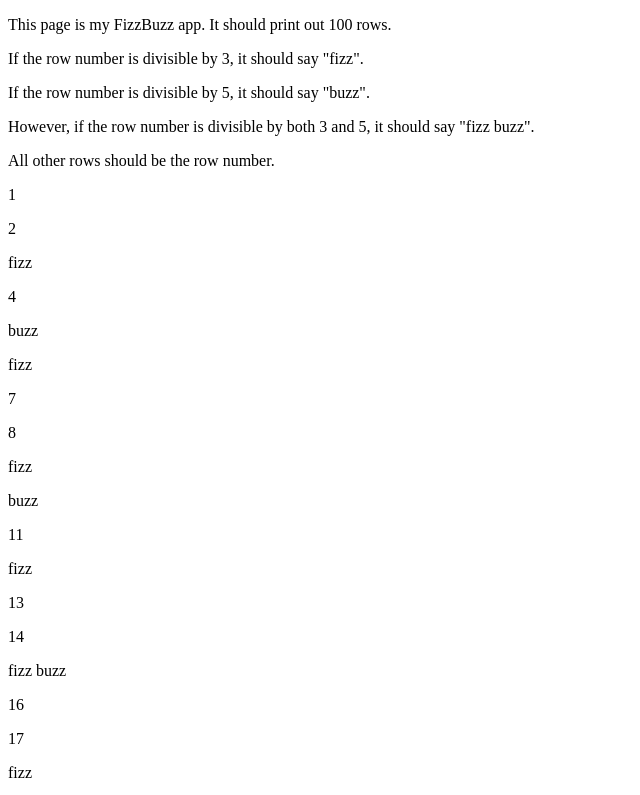
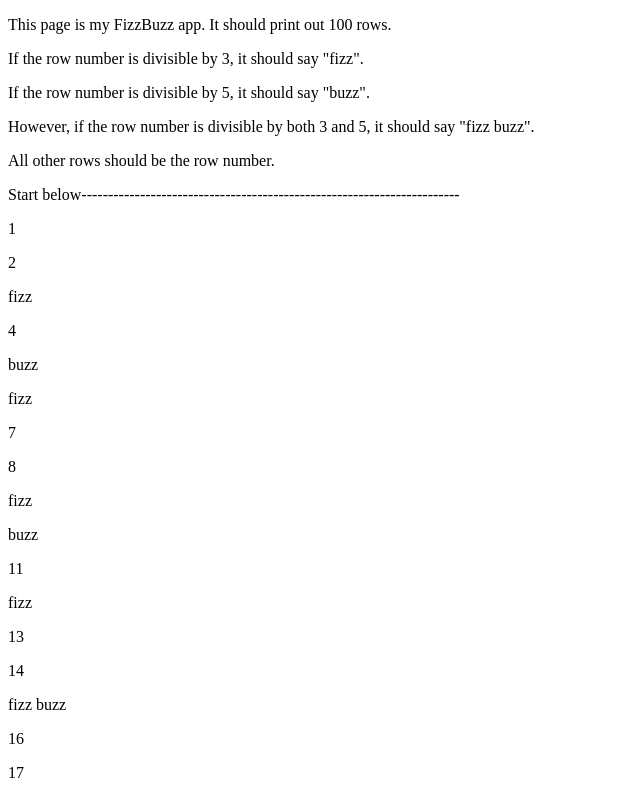
Before and after one commit to thedegar/FizzBuzz, a plain HTML site: page index.html in a window 1280 px wide. Shown: the top 795 px of the page, without its empty margins (0-640 px from the left). Drawn offline with nearby package versions, Linux system fonts and the light colour scheme.

Commit message:
Minor tweak

```diff
--- a/app.js
+++ b/app.js
@@ -1,4 +1,5 @@
 $(document).ready(function(){
+	//define a variable to use to store text
 	var text = 0;
 	for (var i=1;i<=100;i++) {
 		//If divisible by 3 and 5 (aka 15), use "fizz buzz"
--- a/index.html
+++ b/index.html
@@ -12,6 +12,7 @@
 	<p>If the row number is divisible by 5, it should say "buzz".</p>
 	<p>However, if the row number is divisible by both 3 and 5, it should say "fizz buzz".</p>
 	<p>All other rows should be the row number.</p>
-	<p>-----------------------------------------------------------------------------------</p>
+	<p>Start below-----------------------------------------------------------------------</p>
+	<p></p>
 </body>
 </html>
```
